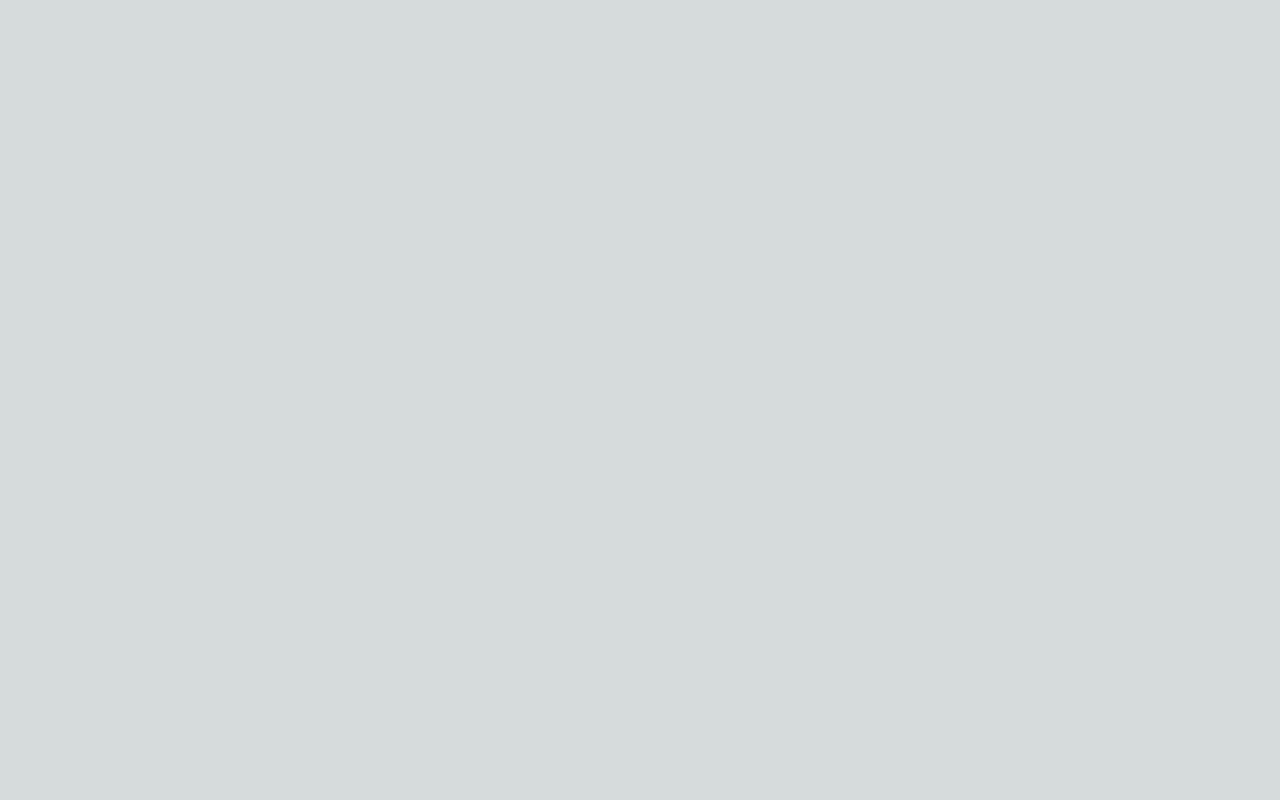
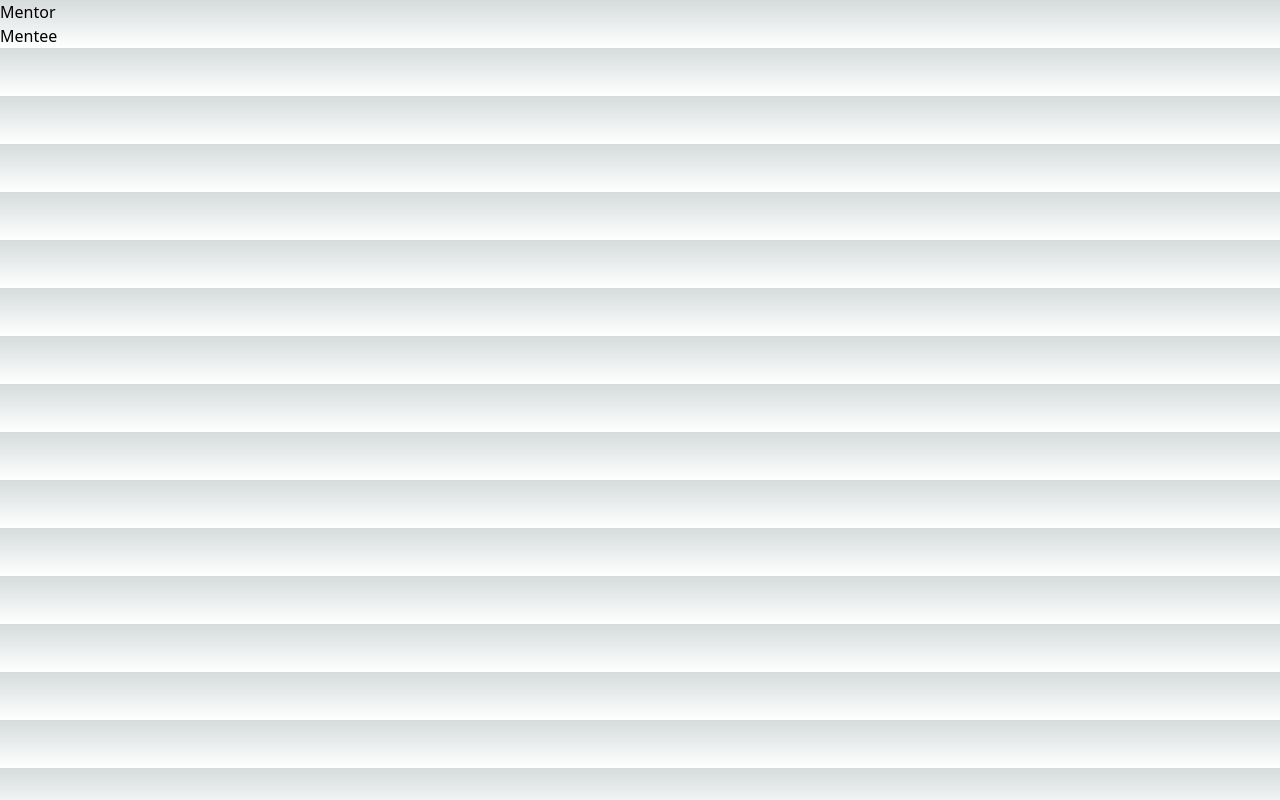
Before and after one commit to 9utty/cadet_men, a Next.js app: page /home/components/Enroll in a window 1280 px wide. Built offline with nearby package versions, Linux system fonts and the light colour scheme.

Commit message:
refactor: Search 페이지 function 에서 => 펑션으로 수정

```diff
--- a/pages/home/Manito.tsx
+++ b/pages/home/Manito.tsx
@@ -50,6 +50,7 @@
                     alignItems: "center",
                     justifyContent: "center",
                     display: "flex",
+                    paddingBottom: "20px",
                   }}
                 >
                   <MentorCard
--- a/pages/home/components/Enroll.tsx
+++ b/pages/home/components/Enroll.tsx
@@ -2,7 +2,12 @@
 import {} from "antd";
 
 const HomeEnroll = () => {
-  return <div style={{ color: "black" }}></div>;
+  return (
+    <div style={{ color: "black" }}>
+      <div>Mentor</div>
+      <div>Mentee</div>
+    </div>
+  );
 };
 
 export default HomeEnroll;
--- a/pages/search/Search.tsx
+++ b/pages/search/Search.tsx
@@ -15,7 +15,7 @@
   hashtag: string[];
 }
 
-export default function Search() {
+const Search = () => {
   const [searchResults, setSearchResults] = useState<User[]>([]);
   const [loading, setLoading] = useState(true);
   const [hasMoreResults, setHasMoreResults] = useState(true);
@@ -120,6 +120,7 @@
                         alignItems: "center",
                         justifyContent: "center",
                         display: "flex",
+                        paddingBottom: "20px",
                       }}
                     >
                       <MentorCard
@@ -141,4 +142,6 @@
       )}
     </AppLayout>
   );
-}
+};
+
+export default Search;
```
